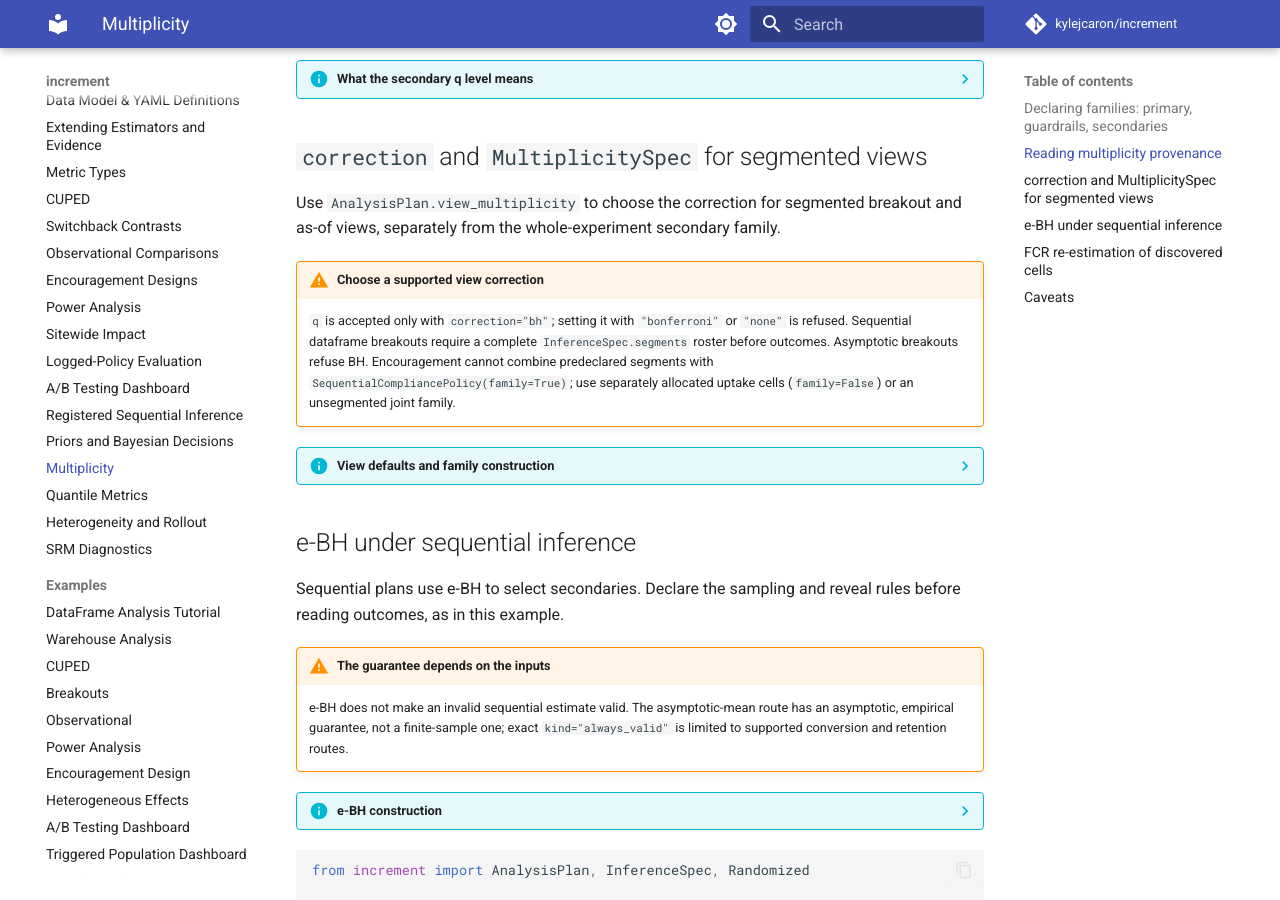
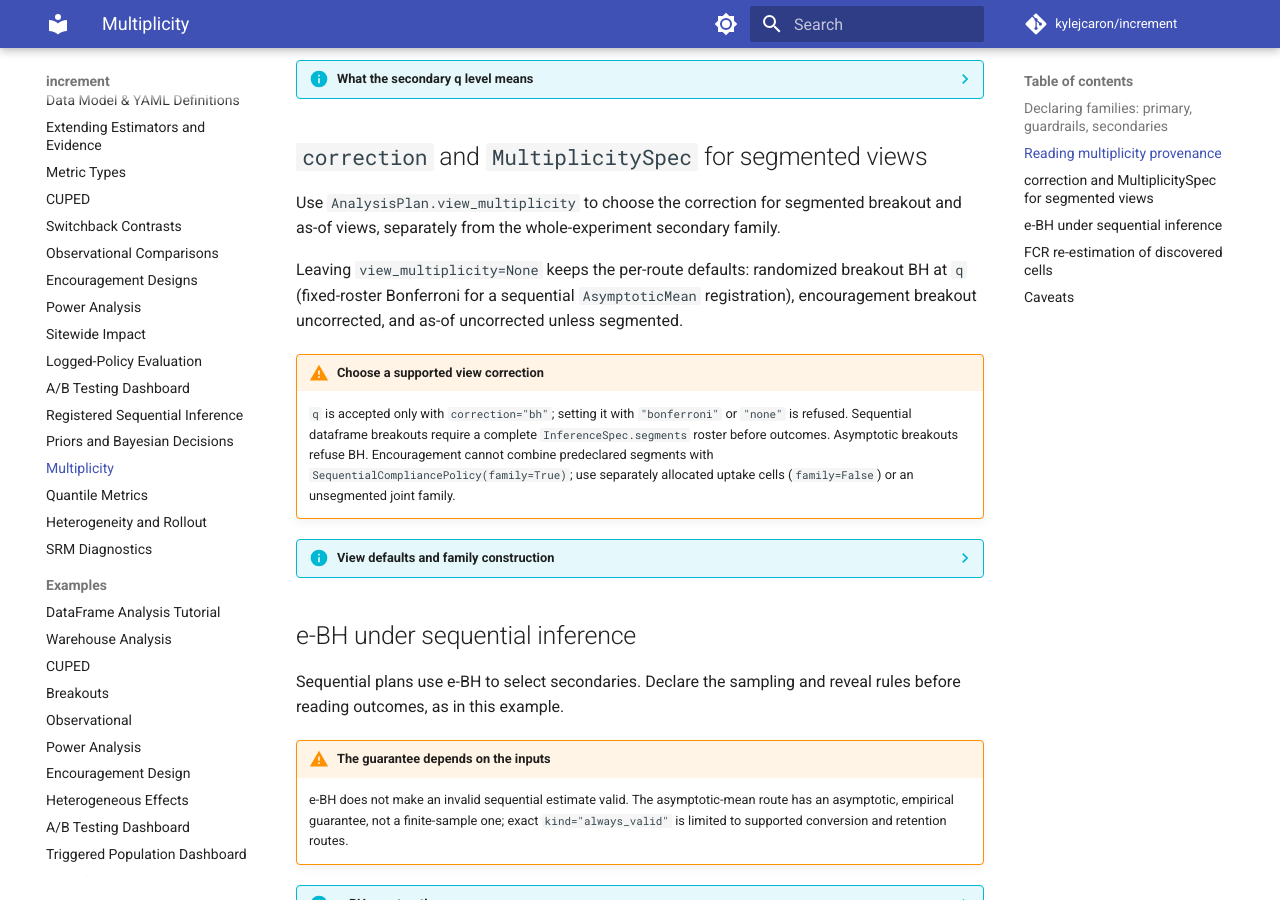
Before and after one commit to kylejcaron/increment, an MkDocs documentation site: the page built from docs/guides/multiplicity.md, in a window 1280 px wide and 900 px high, scrolled down 1414 px. Built offline with MkDocs 1.6.1 and Material for MkDocs 9.7.7, drawn with Linux system fonts in a browser that asks for light colours; comment, search, counter and statistics services are not loaded.

Commit message:
Expose guide defaults and call-wide overrides

```diff
--- a/docs/guides/multiplicity.md
+++ b/docs/guides/multiplicity.md
@@ -86,11 +86,13 @@ Check `multiplicity_status` and `family_id` to see which correction applies. Fil
 
 Use `AnalysisPlan.view_multiplicity` to choose the correction for segmented breakout and as-of views, separately from the whole-experiment secondary family.
 
+Leaving `view_multiplicity=None` keeps the per-route defaults: randomized breakout BH at `q` (fixed-roster Bonferroni for a sequential `AsymptoticMean` registration), encouragement breakout uncorrected, and as-of uncorrected unless segmented.
+
 !!! warning "Choose a supported view correction"
     `q` is accepted only with `correction="bh"`; setting it with `"bonferroni"` or `"none"` is refused. Sequential dataframe breakouts require a complete `InferenceSpec.segments` roster before outcomes. Asymptotic breakouts refuse BH. Encouragement cannot combine predeclared segments with `SequentialCompliancePolicy(family=True)`; use separately allocated uptake cells (`family=False`) or an unsegmented joint family.
 
 ??? info "View defaults and family construction"
-    `AnalysisPlan.view_multiplicity: MultiplicitySpec | None` governs segmented breakout and as-of views specifically, independent of the top-level `secondaries`/`q` family above. `MultiplicitySpec(correction="bh", q=0.10)`, `MultiplicitySpec(correction="bonferroni")`, and `MultiplicitySpec(correction="none")` are the three options; `q` is only accepted under `correction="bh"` (and defaults to `0.10` there if omitted) -- setting `q` under `"bonferroni"` or `"none"` is refused. Leaving `view_multiplicity=None` keeps the per-route defaults: randomized breakout BH at `q` (fixed-roster Bonferroni for a sequential `AsymptoticMean` registration), encouragement breakout uncorrected, and as-of uncorrected unless segmented.
+    `AnalysisPlan.view_multiplicity: MultiplicitySpec | None` governs segmented breakout and as-of views specifically, independent of the top-level `secondaries`/`q` family above. `MultiplicitySpec(correction="bh", q=0.10)`, `MultiplicitySpec(correction="bonferroni")`, and `MultiplicitySpec(correction="none")` are the three options; `q` is only accepted under `correction="bh"` (and defaults to `0.10` there if omitted) -- setting `q` under `"bonferroni"` or `"none"` is refused.
 
     For randomized sequential dataframe breakouts, `InferenceSpec.segments` declares the complete level roster before outcomes; automatic registration keeps absent levels in the family. Exact e-BH uses the breakout view's `q`, including a `MultiplicitySpec` override, not a second family inferred from observed rows. Asymptotic breakouts retain fixed-roster Bonferroni and refuse BH. Exact multi-arm whole-window monitoring counts every secondary metric/arm cell in the family and splits each primary's allocation across its treatment arms. An encouragement plan cannot combine predeclared segments with `SequentialCompliancePolicy(family=True)`: its breakout policy is uncorrected. Use separately allocated uptake cells (`family=False`) or an unsegmented joint family; existing encouragement breakout-readout restrictions remain.
 
```
Also changed, not shown: docs/guides/choose-a-method.md (+1 -1 lines).
